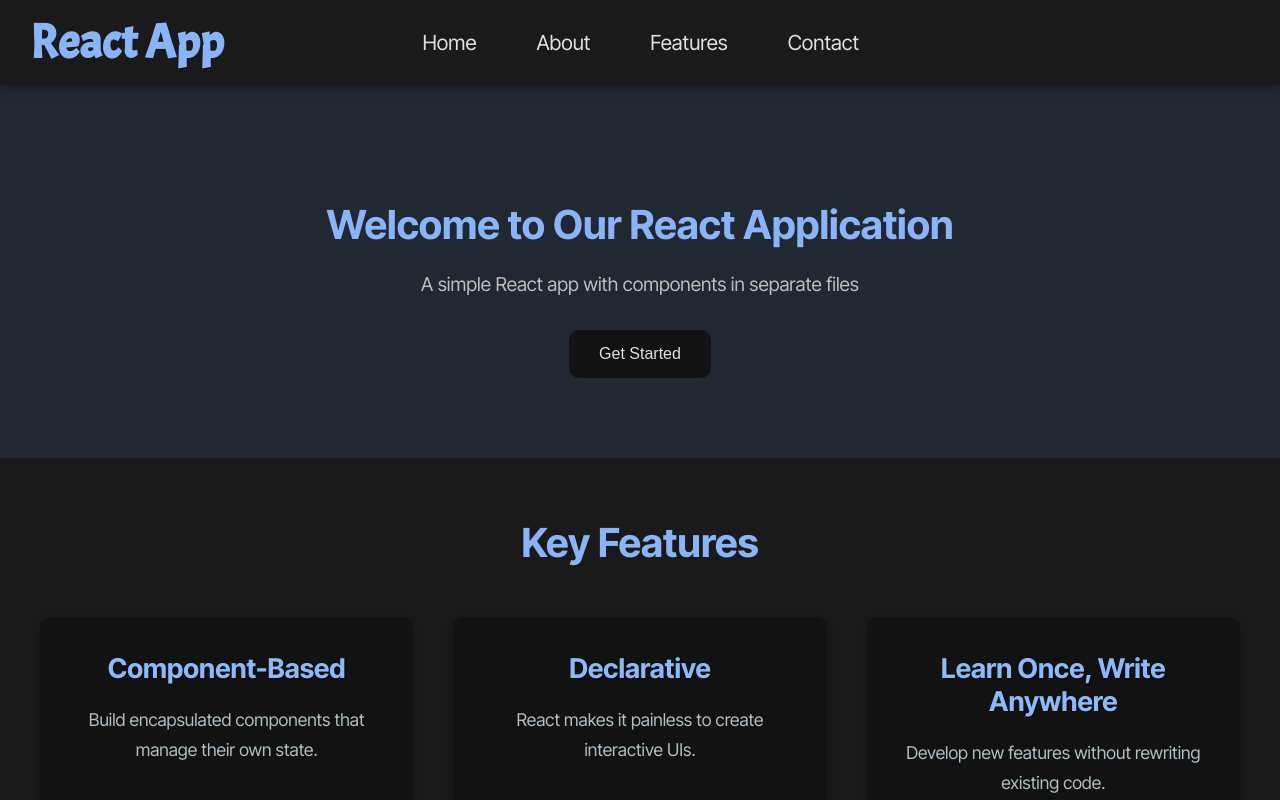
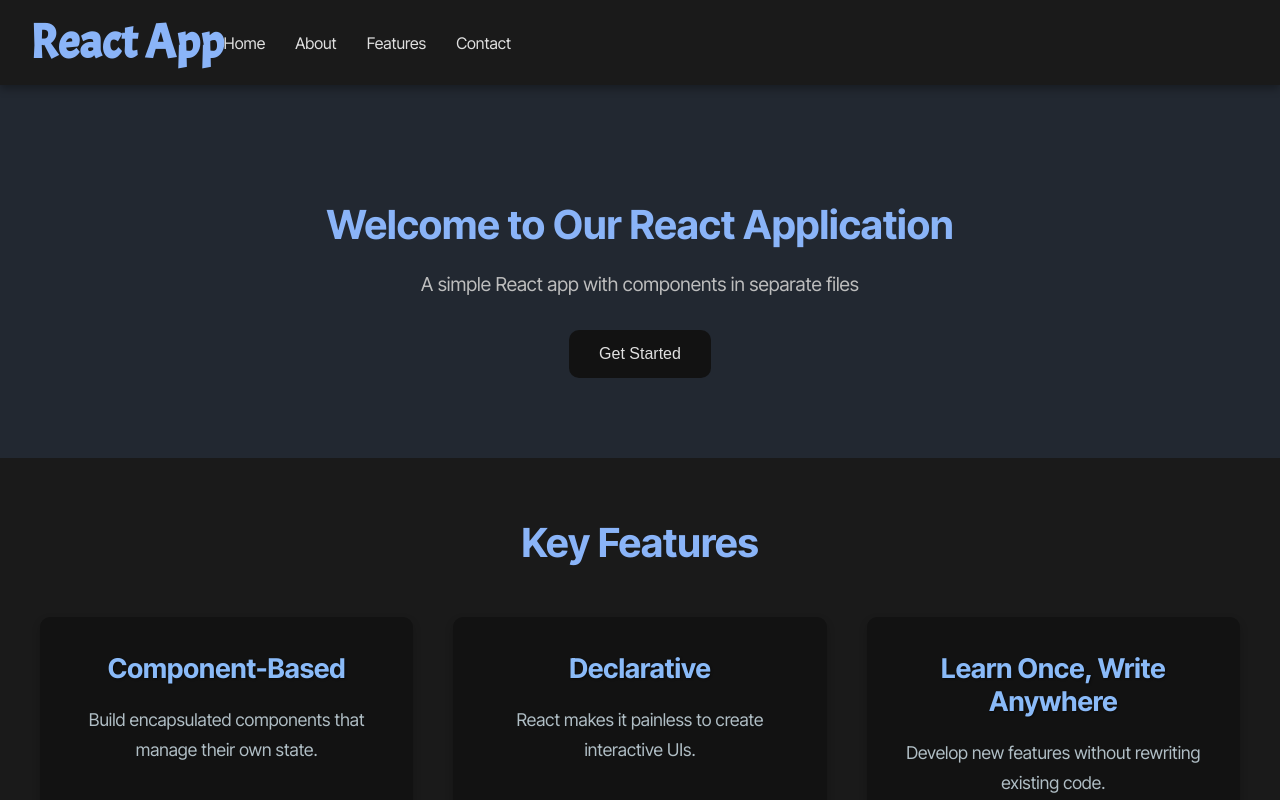
Before and after one commit to Leillac88/Template-React, a React (Vite) app: page / in a window 1280 px wide. Shown: the top 800 px of the page. Built offline with nearby package versions, Linux system fonts and the light colour scheme.

Commit message:
ajustes nav

```diff
--- a/src/components/Header/Header.css
+++ b/src/components/Header/Header.css
@@ -20,20 +20,20 @@
   color: #8AB4F8;
 }
 
-.nav {
+/* .nav {
   flex-grow: 1;
   display: flex;
   justify-content: center;
   margin-right: 12rem;
   font-size: 1.3rem;
-}
+} */
 
 .nav ul {
   list-style: none;
   padding: 0;
   margin: 0;
   display: flex;
-  gap: 60px;
+  gap: 30px;
 }
 
 .nav a {
```
